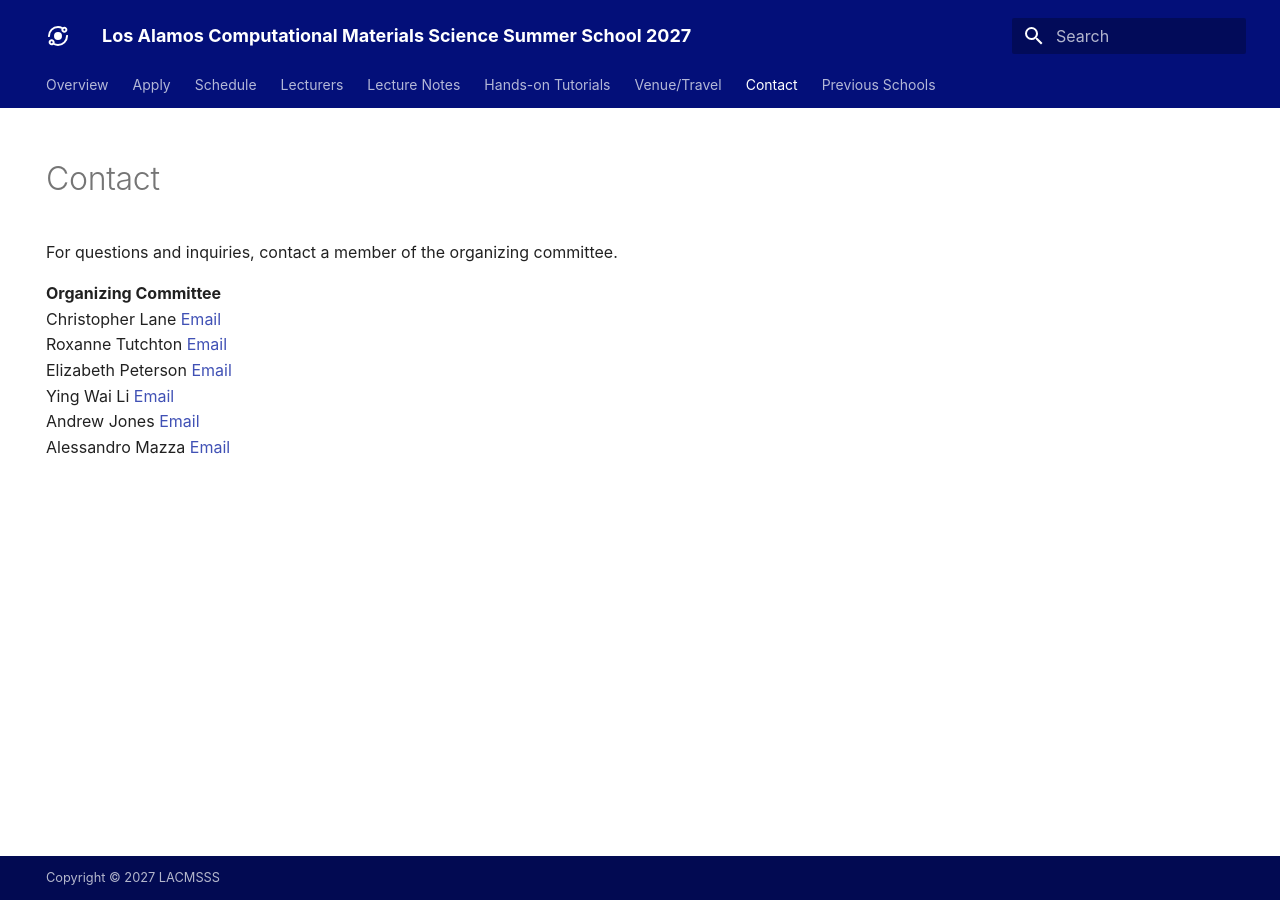
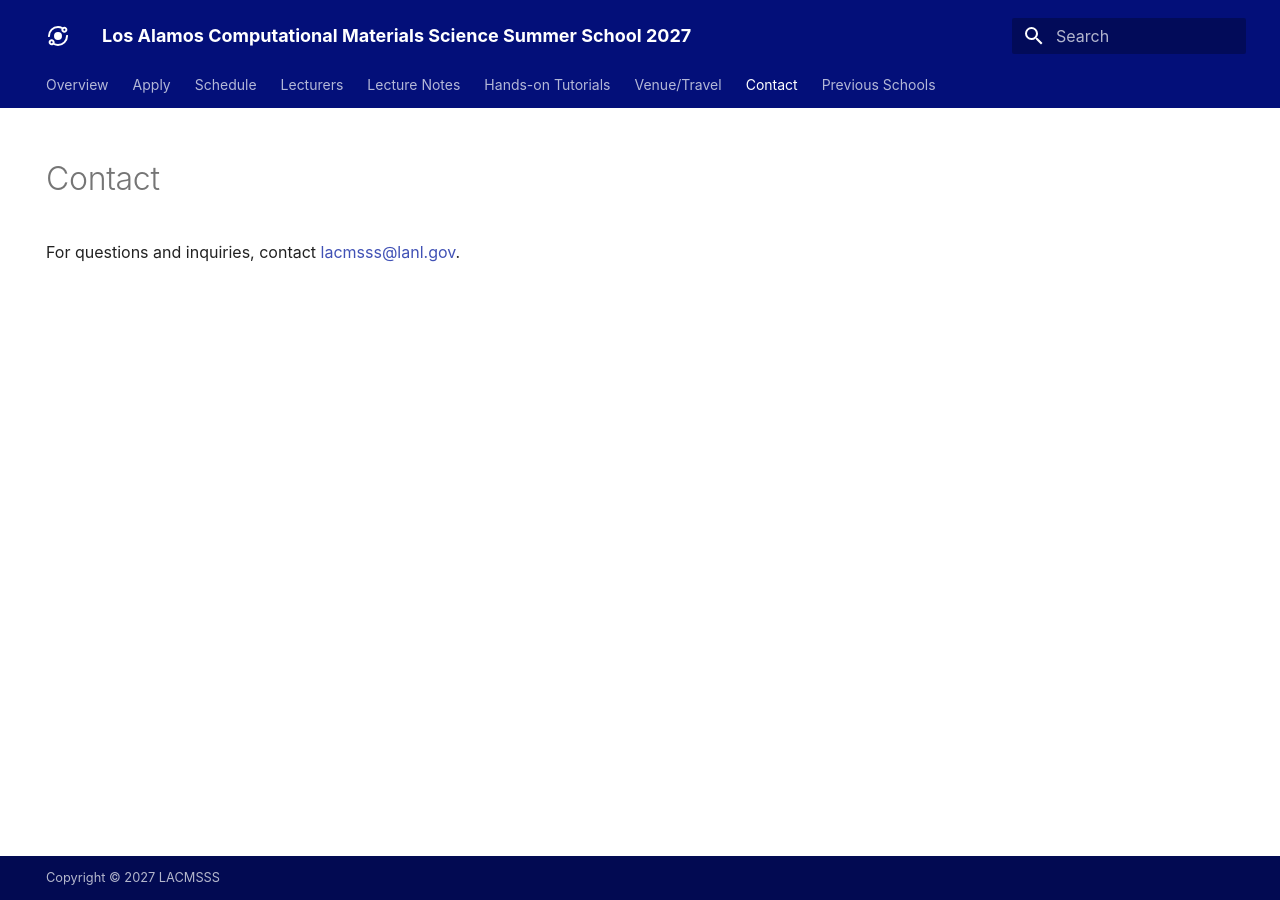
Before and after one commit to LACCMSS/2027, an MkDocs documentation site: the page built from docs/contact.md, in a window 1280 px wide. Built offline with MkDocs 1.6.1 and Material for MkDocs 9.7.7, drawn with Linux system fonts in a browser that asks for light colours; some web fonts are replaced.

Commit message:
Update contact.md

```diff
--- a/docs/contact.md
+++ b/docs/contact.md
@@ -5,12 +5,4 @@ hide:
 title: Contact
 ---
 
-For questions and inquiries, contact a member of the organizing committee.
-
-**Organizing Committee**
-<br>Christopher Lane [Email](mailto:laneca@lanl.gov){target="_blank"}
-<br>Roxanne Tutchton [Email](mailto:rtutchton@lanl.gov){target="_blank"}
-<br>Elizabeth Peterson [Email](mailto:epeterson@lanl.gov){target="_blank"}
-<br>Ying Wai Li [Email](mailto:yingwaili@lanl.gov){target="_blank"}
-<br>Andrew Jones [Email](mailto:acj@lanl.gov){target="_blank"}
-<br>Alessandro Mazza [Email](mailto:armazza@lanl.gov){target="_blank"}
+For questions and inquiries, contact [lacmsss@lanl.gov](mailto:lacmsss@lanl.gov){target="_blank"}.
```
